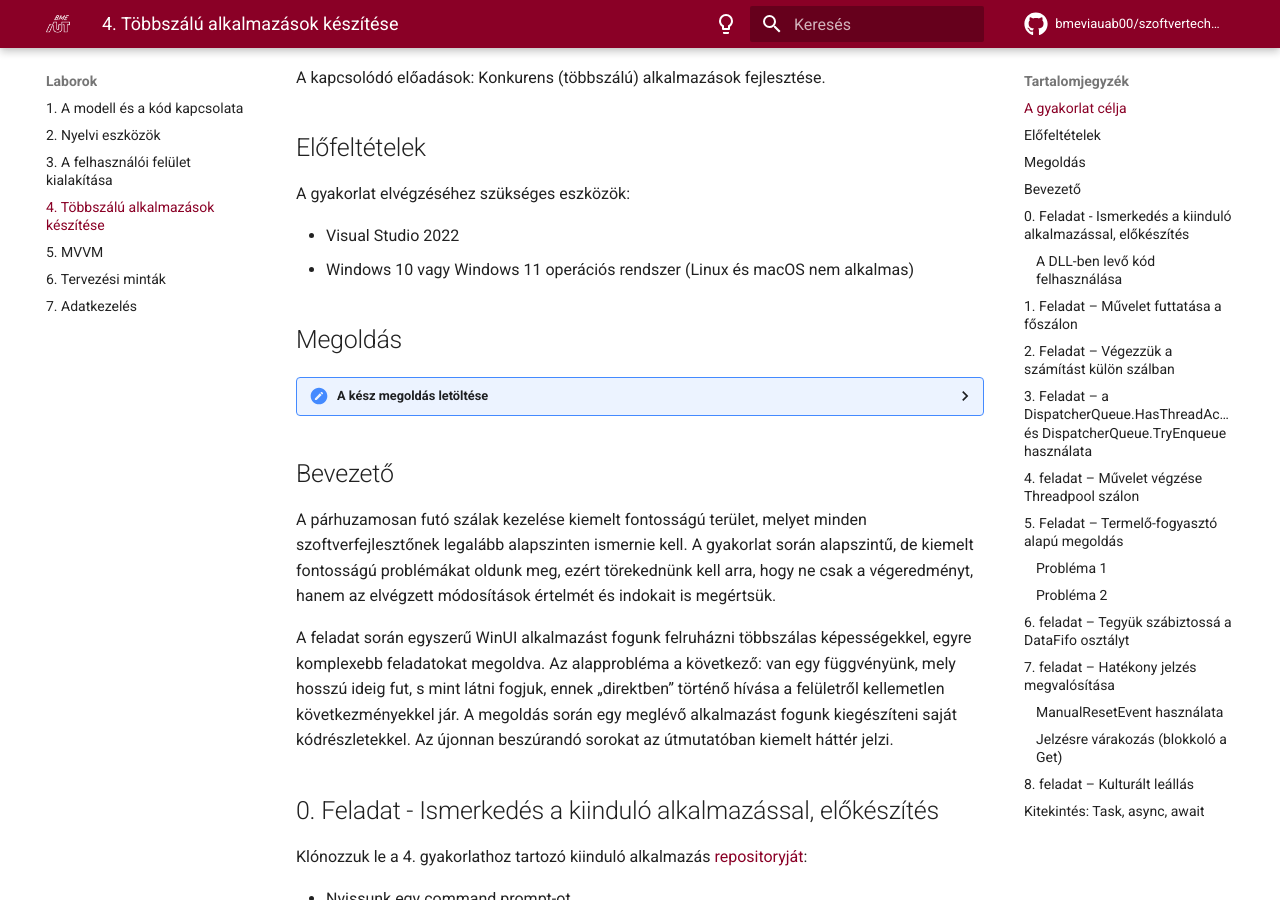
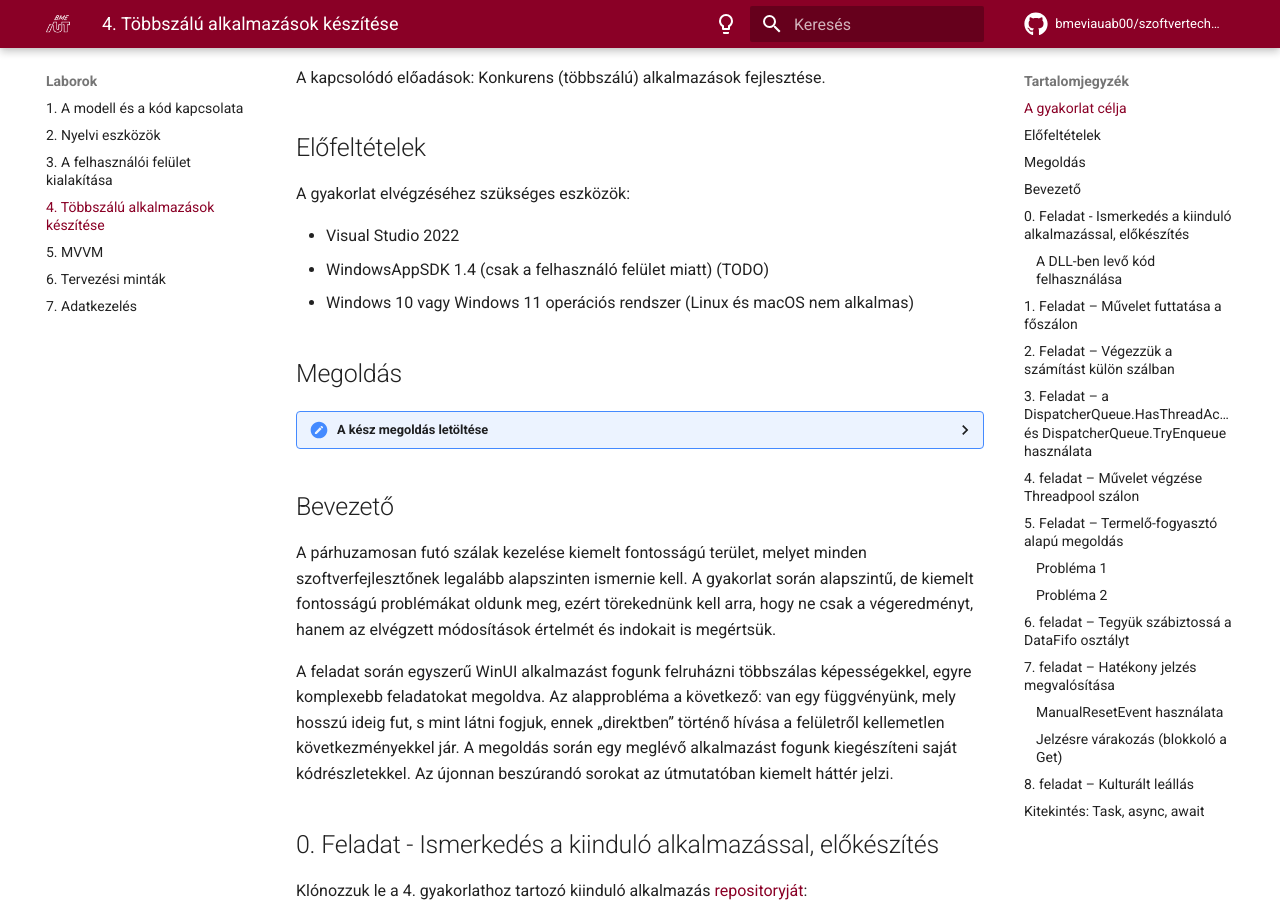
Before and after one commit to bmeviauab00/szoftvertechnikak, an MkDocs documentation site: the page built from docs/labor/4-tobbszalu/index.md, in a window 1280 px wide and 900 px high, scrolled down 609 px. Built offline with MkDocs 1.6.1 and Material for MkDocs 9.7.7, drawn with Linux system fonts in a browser that asks for light colours; emoji names are drawn with the system emoji font; comment, search, counter and statistics services are not loaded; the version menu is left out.

Commit message:
WindowsAppSDK 1.4 mint követelmény

```diff
--- a/docs/labor/4-tobbszalu/index.md
+++ b/docs/labor/4-tobbszalu/index.md
@@ -23,6 +23,7 @@ A kapcsolódó előadások: Konkurens (többszálú) alkalmazások fejlesztése.
 A gyakorlat elvégzéséhez szükséges eszközök:
 
 - Visual Studio 2022
+- WindowsAppSDK 1.4 (csak a felhasználó felület miatt) (TODO)
 - Windows 10 vagy Windows 11 operációs rendszer (Linux és macOS nem alkalmas)
 
 ## Megoldás
```
